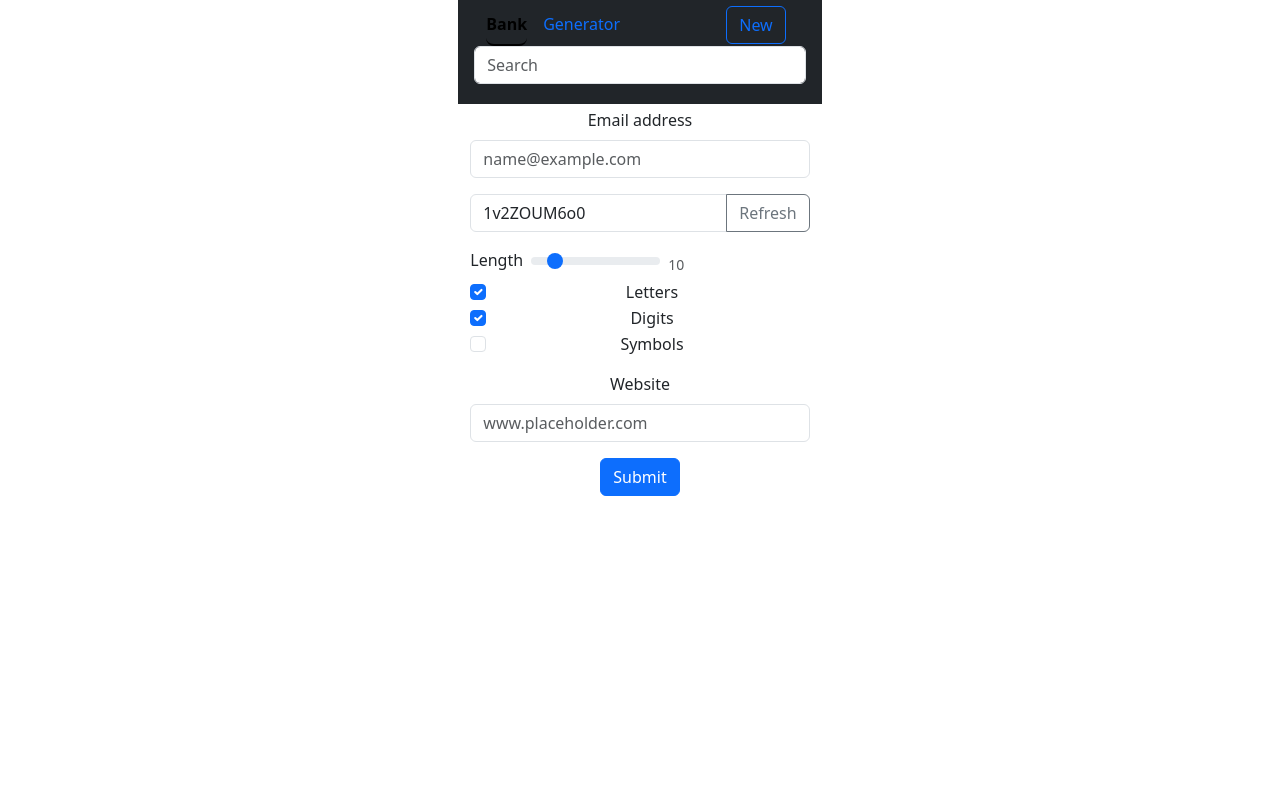
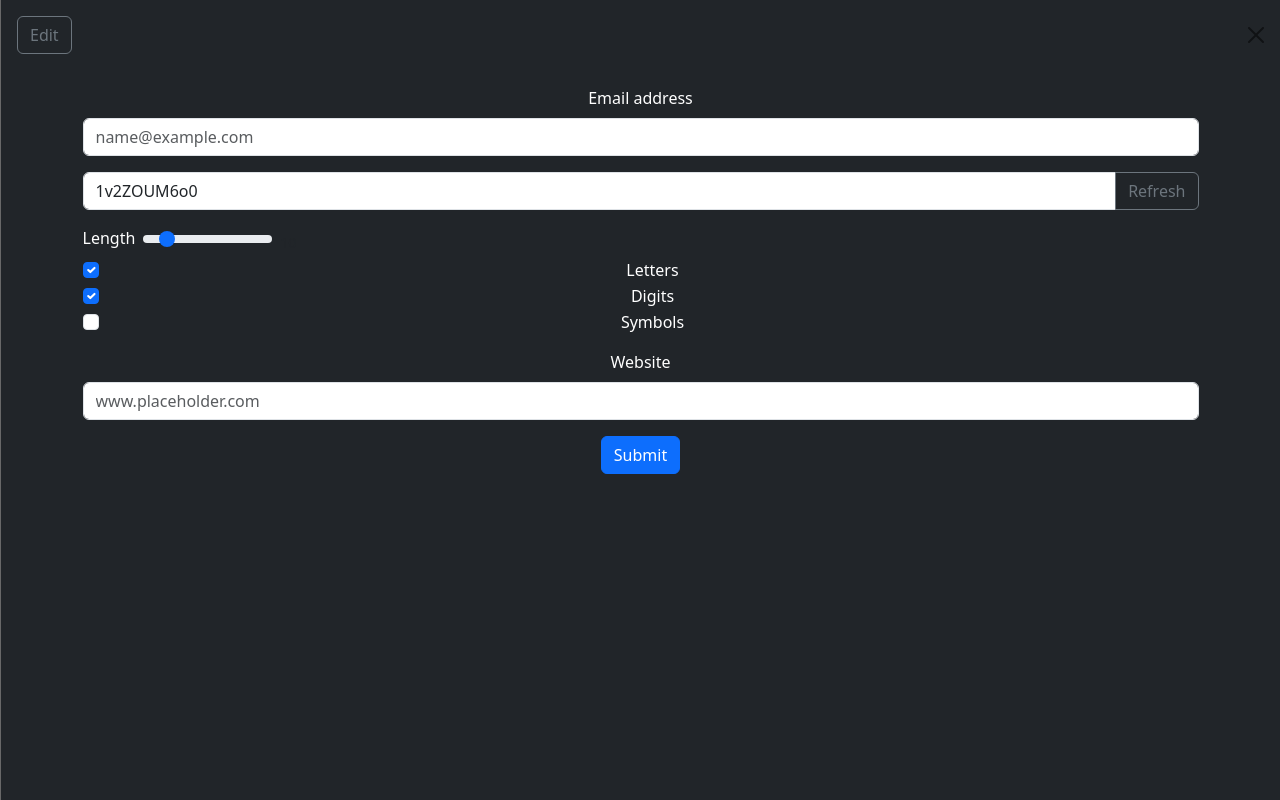
Before and after one commit to Samwise-B/password_manager, a React (Vite) app in the folder client/: page / in a window 1280 px wide. Both pictures are taken after a click on the button "New". Built offline with nearby package versions, Linux system fonts and the light colour scheme.

Commit message:
changed add password to offcanvas component

```diff
--- a/client/src/App.tsx
+++ b/client/src/App.tsx
@@ -31,6 +31,10 @@ interface passBankItemProps {
   setCurrentPassIndex: (itemIndex: number) => void;
 }
 
+interface OffCanvasProps {
+  canvasContent: React.ReactNode;
+}
+
 type PasswordListItem = {
   site_favicon: string;
   username: string;
@@ -52,7 +56,7 @@ function Navigation({onGeneratorClick, onBankClick, onNewPasswordClick}: navigat
               <button type="button" className="nav-link" onClick={onGeneratorClick}>Generator</button>
             </li>
           </ul>
-          <button type="button" className="btn btn-outline-primary mx-2 align-items-center" onClick={onNewPasswordClick}>New</button>
+          <button type="button" className="btn btn-outline-primary mx-2 align-items-center" onClick={onNewPasswordClick} data-bs-toggle="offcanvas" data-bs-target="#offCanvasWindow">New</button>
         </div>
       </div>
       <div className='input-group mb-3'>
@@ -70,7 +74,7 @@ function PassBankItem({index, site_favicon, url, email, username, setCurrentPass
   }
 
   return (
-    <button type="button" className="list-group-item list-group-item-action rounded-0" onClick={handleClick} data-bs-toggle="offcanvas" data-bs-target="#passDetailsWindow" aria-current="true">
+    <button type="button" className="list-group-item list-group-item-action rounded-0" onClick={handleClick} data-bs-toggle="offcanvas" data-bs-target="#offCanvasWindow" aria-current="true">
       <div className="row">
         <div className="col-sm-1 fw-bold">
           <img src={site_favicon} alt="" className="rounded"></img>
@@ -114,7 +118,7 @@ function PassDetails({passItem} : passDetailProps) {
   }
 
   return (
-    <div className="offcanvas offcanvas-end text-bg-dark w-100" tabIndex={-1} id="passDetailsWindow" aria-labelledby="offcanvasExampleLabel">
+    <>
       <div className="offcanvas-header">
         <button type="button" className="btn btn-outline-secondary">Edit</button>
         <button type="button" className="btn-close text-reset" data-bs-dismiss="offcanvas" aria-label="Close"></button>
@@ -134,7 +138,7 @@ function PassDetails({passItem} : passDetailProps) {
           <input type="url" className="form-control" id="urlInput" value={passItem.url}></input>
         </div>
       </div>
-    </div>
+    </>
   )
 }
 
@@ -157,6 +161,12 @@ function PasswordCreator({updatePasswordList}: passwordCreatorProps) {
   }
 
   return (
+    <>
+      <div className="offcanvas-header">
+        <button type="button" className="btn btn-outline-secondary">Edit</button>
+        <button type="button" className="btn-close text-reset" data-bs-dismiss="offcanvas" aria-label="Close"></button>
+      </div>
+      <div className="offcanvas-body">
         <form onSubmit={addNewPassword}>
           <div className="container mb-3">
             <label htmlFor="emailInput" className="form-label">Email address</label>
@@ -169,7 +179,17 @@ function PasswordCreator({updatePasswordList}: passwordCreatorProps) {
           </div>
           <button type="submit" className="btn btn-primary">Submit</button>
         </form>
+      </div>
+    </>
   )
+}
+
+function OffCanvasWindow({canvasContent} : OffCanvasProps) {
+  return (
+    <div className="offcanvas offcanvas-end text-bg-dark w-100" tabIndex={-1} id="offCanvasWindow" aria-labelledby="offcanvasExampleLabel">
+      {canvasContent}
+    </div>
+  );
 }
 
 function App() {
@@ -183,6 +203,7 @@ function App() {
     }
   ]);
   const [currentPassIndex, setCurrentPassIndex] = useState<number>(0);
+  const [canvasContent, setCanvasContent] = useState<React.ReactNode>(<PassDetails passItem={passwordList[currentPassIndex]}/>);
   const [bodyContent, setBodyContent] = useState<React.ReactNode>(<PassBank setCurrentPassIndex={setCurrentPassIndex} passwordList={passwordList}/>);
 
   function updatePasswordList({site_favicon, username, email, password, url}: PasswordListItem) {
@@ -205,7 +226,7 @@ function App() {
   }
 
   function onNewPasswordClick() {
-    setBodyContent(<PasswordCreator updatePasswordList={updatePasswordList}/>);
+    setCanvasContent(<PasswordCreator updatePasswordList={updatePasswordList}/>);
   }
 
   return (
@@ -213,7 +234,7 @@ function App() {
       <div className='App'>
         <Navigation onGeneratorClick={onGeneratorClick} onBankClick={onBankClick} onNewPasswordClick={onNewPasswordClick}/>
         {bodyContent}
-        <PassDetails passItem={passwordList[currentPassIndex]}/>
+        <OffCanvasWindow canvasContent={canvasContent}/>
       </div>
     </>
   )
```
Lines whose indentation alone changed are shown as unchanged.
